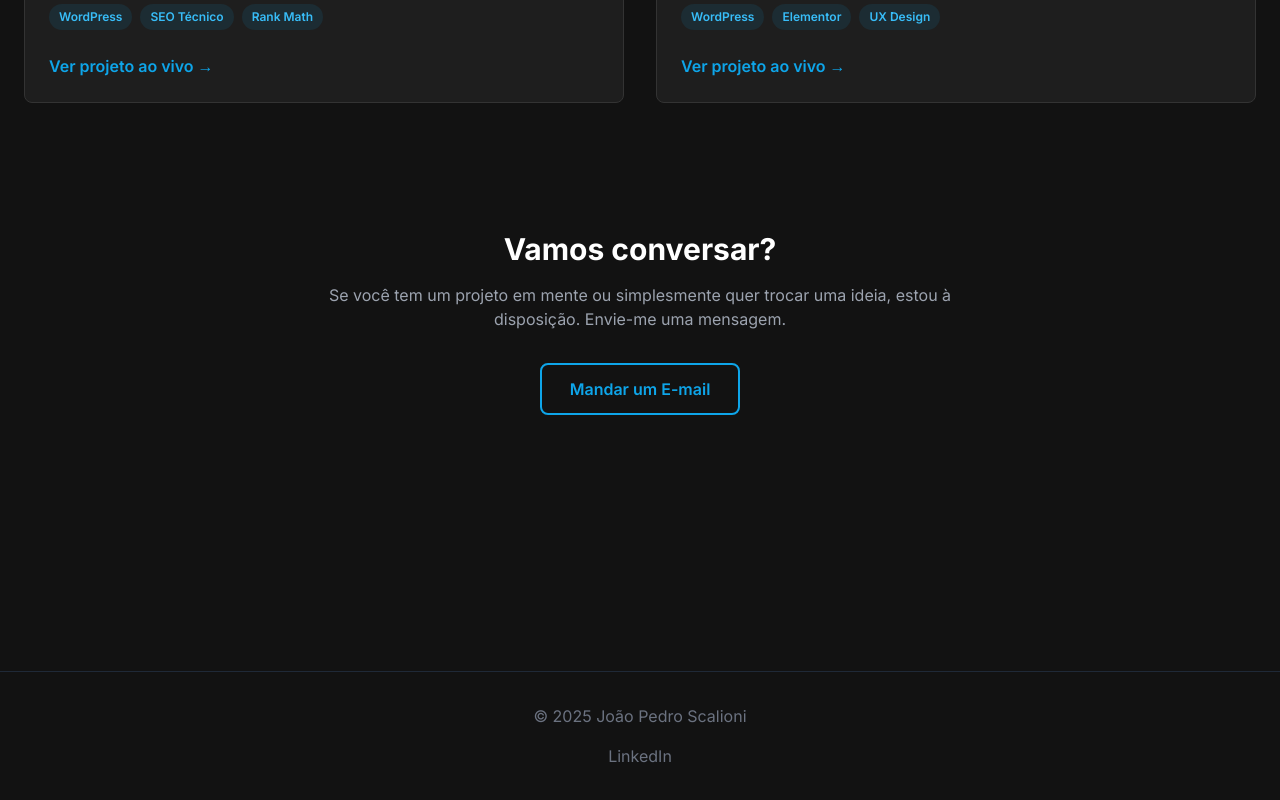
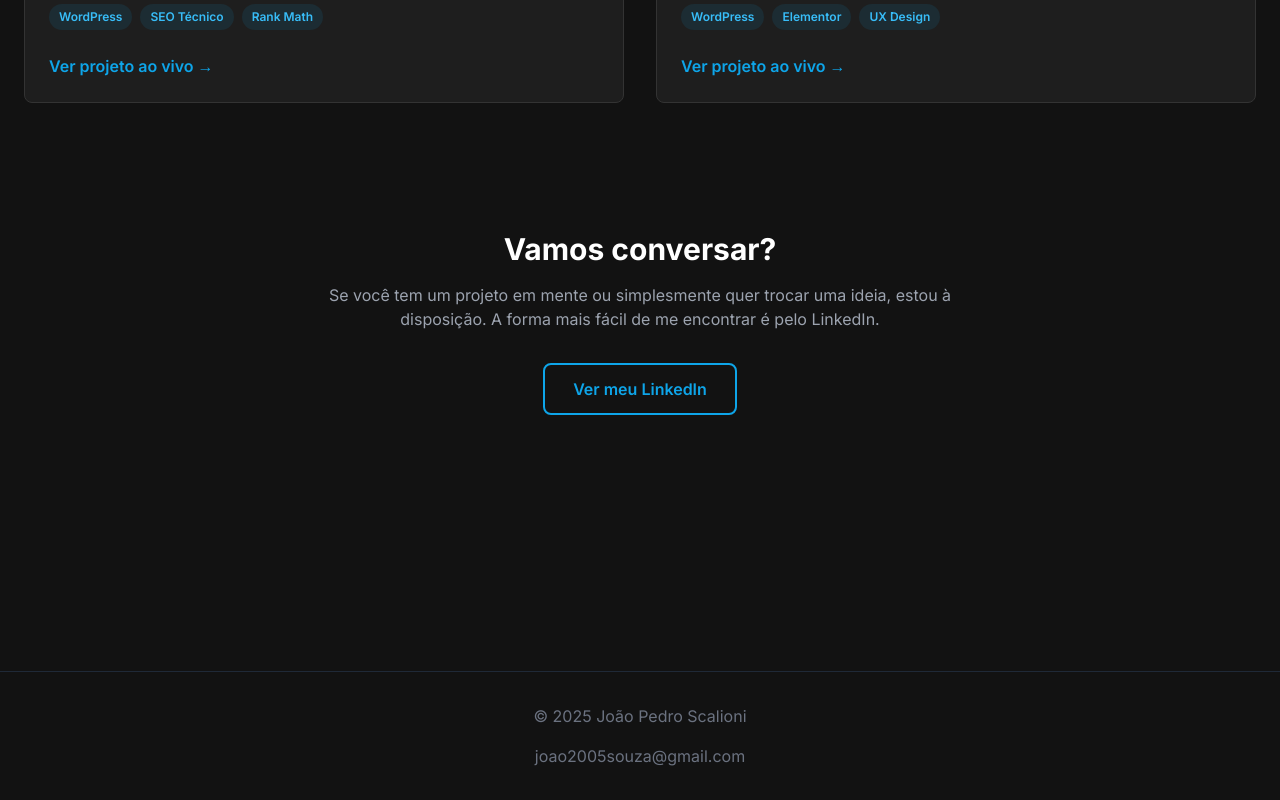
Before and after one commit to JoaoPedroScalioni/portifolio, a plain HTML site: page index.html in a window 1280 px wide. Shown: the part 1108-1908 px from the top of the page. Drawn offline with nearby package versions, Linux system fonts and the light colour scheme.

Commit message:
Update index.html

```diff
--- a/index.html
+++ b/index.html
@@ -112,10 +112,10 @@
         <section id="contato" class="mt-24 md:mt-32 max-w-2xl mx-auto text-center">
             <h2 class="text-3xl font-bold text-white">Vamos conversar?</h2>
             <p class="text-gray-400 mt-4 mb-8">
-                Se você tem um projeto em mente ou simplesmente quer trocar uma ideia, estou à disposição. Envie-me uma mensagem.
+                Se você tem um projeto em mente ou simplesmente quer trocar uma ideia, estou à disposição. A forma mais fácil de me encontrar é pelo LinkedIn.
             </p>
-            <a href="mailto:joao2005souza@gmail.com" class="btn inline-block">
-                Mandar um E-mail
+            <a href="https://www.linkedin.com/in/jo%C3%A3o-pedro-scalioni-de-souza-65b1212a6/" target="_blank" class="btn inline-block">
+                Ver meu LinkedIn
             </a>
         </section>
 
@@ -125,8 +125,8 @@
     <footer class="mt-32 border-t border-gray-800">
         <div class="container mx-auto px-6 py-8 text-center text-gray-500">
             <p>&copy; 2025 João Pedro Scalioni</p>
-            <div class="mt-4 flex justify-center space-x-6">
-                <a href="https://www.linkedin.com/in/jo%C3%A3o-pedro-scalioni-de-souza-65b1212a6/" target="_blank" class="hover:accent-color">LinkedIn</a>
+            <div class="mt-4">
+                <p>joao2005souza@gmail.com</p>
             </div>
         </div>
     </footer>
```
